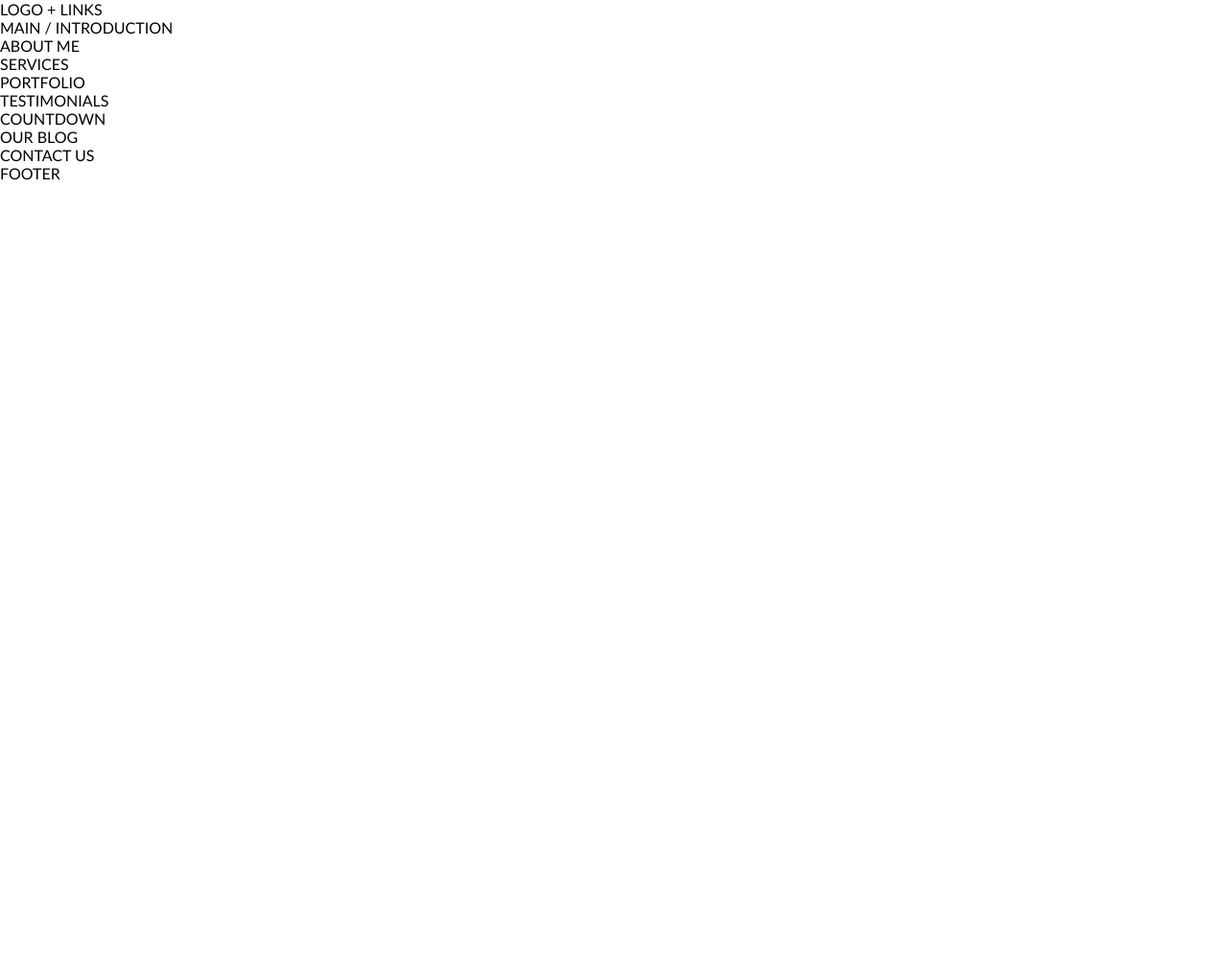
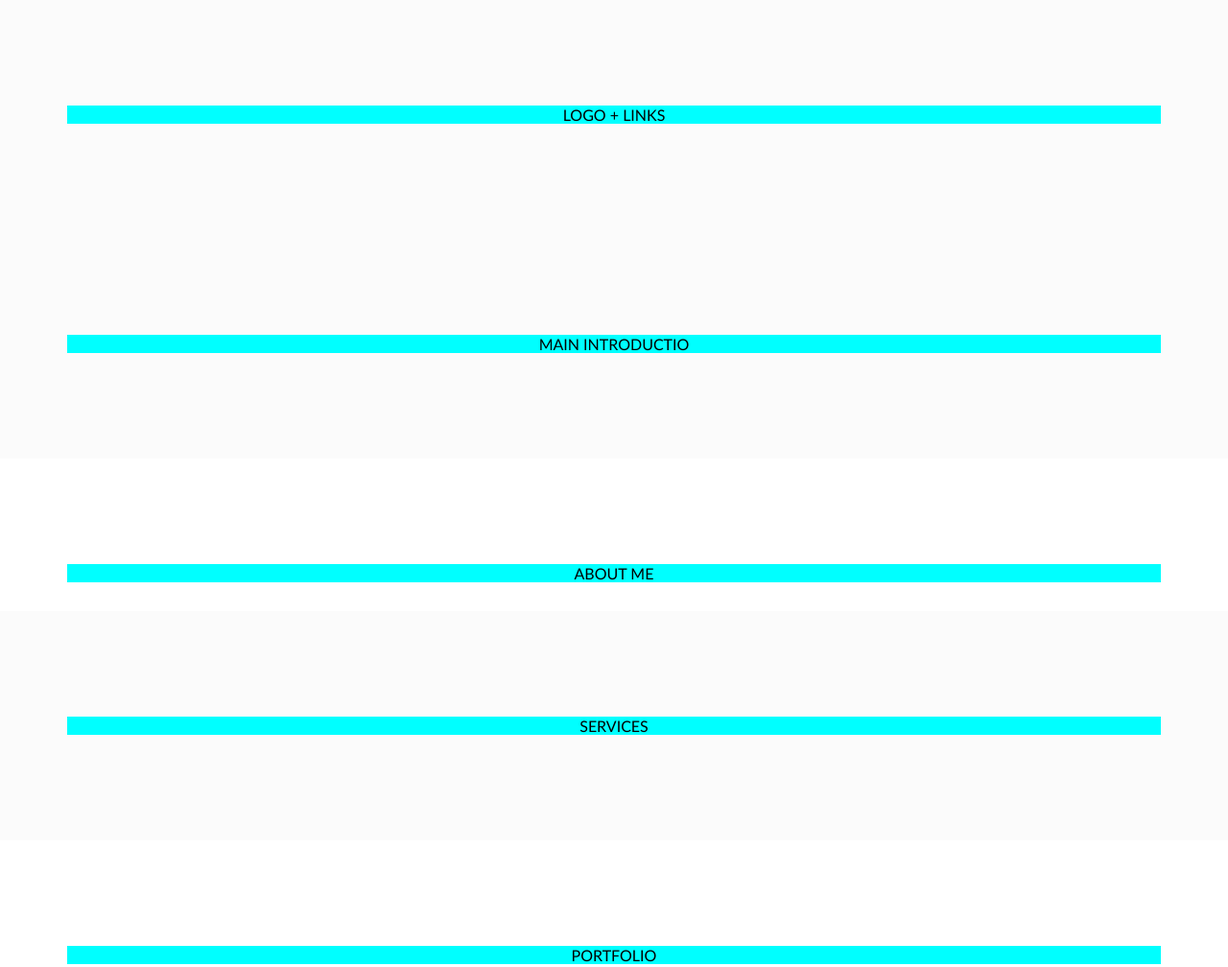
Before and after one commit to front-end-by-rimantas/30-grupe-portfolio-daniels, a website: page index.html in a window 1280 px wide. Shown: the top 1008 px of the page at 96% size. Before the commit the page ends 800 px from the top, so only its background shows below. Drawn offline with Linux system fonts and the light colour scheme.

Commit message:
Basic structure css

```diff
--- a/css/base/base.css
+++ b/css/base/base.css
@@ -0,0 +1,18 @@
+.container {
+    display: inline-block;
+    text-align: center;
+    width: 100%;
+    padding: 80px 0;
+}
+
+.container > .row {
+    display: inline-block;
+    width;
+    background-color: aqua;
+}
+
+.container > .small-row {
+    display: inline-block;
+    width;
+    background-color: bisque;
+}
--- a/css/base/variables.css
+++ b/css/base/variables.css
@@ -0,0 +1,4 @@
+:root {
+    --primary-color: #FBFBFB;
+    --secondary-color: white;
+}
--- a/css/home.css
+++ b/css/home.css
@@ -12,3 +12,11 @@
 @import './components/header.css';
 
 /* CUSTOM PAGE STYLE BELOW THIS COMMENT LINE */
+
+.bg-primary {
+    background-color: var(--primary-color);
+}
+
+.bg-secondary {
+    background-color: var(--secondary-color);
+}
--- a/index.html
+++ b/index.html
@@ -11,49 +11,67 @@
 
 <body>
     <!-- NAVIGATION BAR -->
-    <nav>
+    <nav class="bg-primary container">
+        <div class="row">
         LOGO + LINKS
+        </div>
     </nav>
     <!-- MAIN CONTENT -->
     <main>
         <!-- INTRODUCTION  -->
-        <div>
-            MAIN / INTRODUCTION
+        <div class="bg-primary container">
+            <div class="row">
+                MAIN INTRODUCTIO
+            </div>
         </div>
         <!-- ABOUT ME-->
-        <div>
+        <div class="bg-secondary container">
+            <div class="row">
                 ABOUT ME
             </div>
         <!-- SERVICES -->
-        <div>
+        <div class="bg-primary container">
+            <div class="row">
                 SERVICES
             </div>
+        </div>
         <!-- PORTFOLIO -->
-        <div>
+        <div class="bg-secondary container">
+            <div class="row">
                 PORTFOLIO
             </div>
+        </div>
         <!-- TESTIMONIALS -->
-        <div>
+        <div class="bg-primary container">
+            <div class="row">
             TESTIMONIALS
             </div>
+        </div>
         <!-- COUNTDOWN -->
-        <div>
+        <div class="bg-secondary container">
+            <div class="row">
             COUNTDOWN
             </div>
+        </div>
         <!-- OUR BLOG -->
-        <div>
+        <div class="bg-primary container">
+            <div class="row">
             OUR BLOG
             </div>
+        </div>
         <!-- CONTACT US -->
-        <div>
+        <div class="bg-secondary container">
+            <div class="row">
             CONTACT US
             </div>
+        </div>
+    </main>
     <!-- FOOTER -->
-        <footer>
+    <footer class="bg-secondary container">
+        <div class="row">
         FOOTER
+        </div>
     </footer>
-    </main>
-
     <script src="./js/home.js" type="module" defer></script>
 </body>
 
```
Lines whose indentation alone changed are shown as unchanged.
